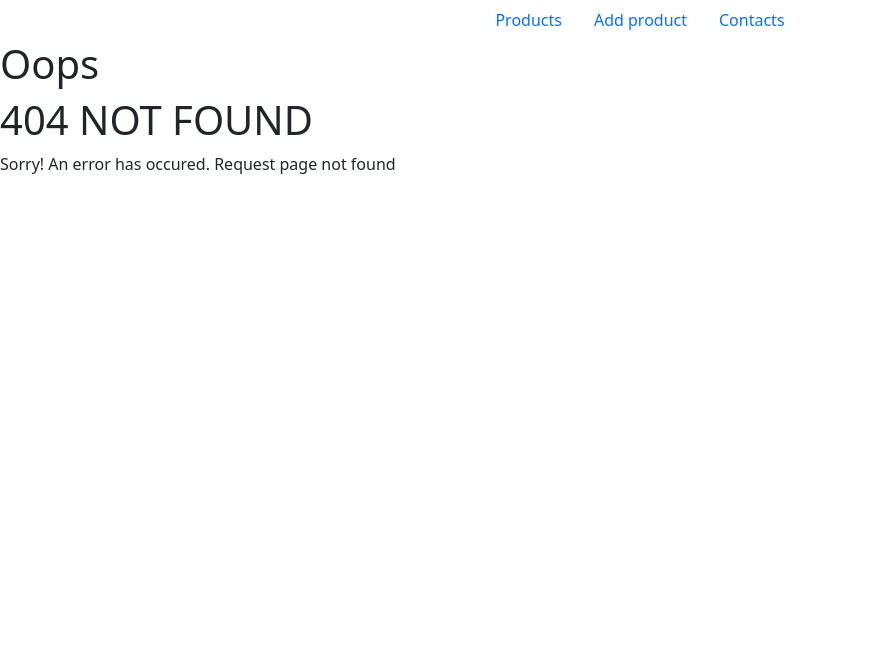
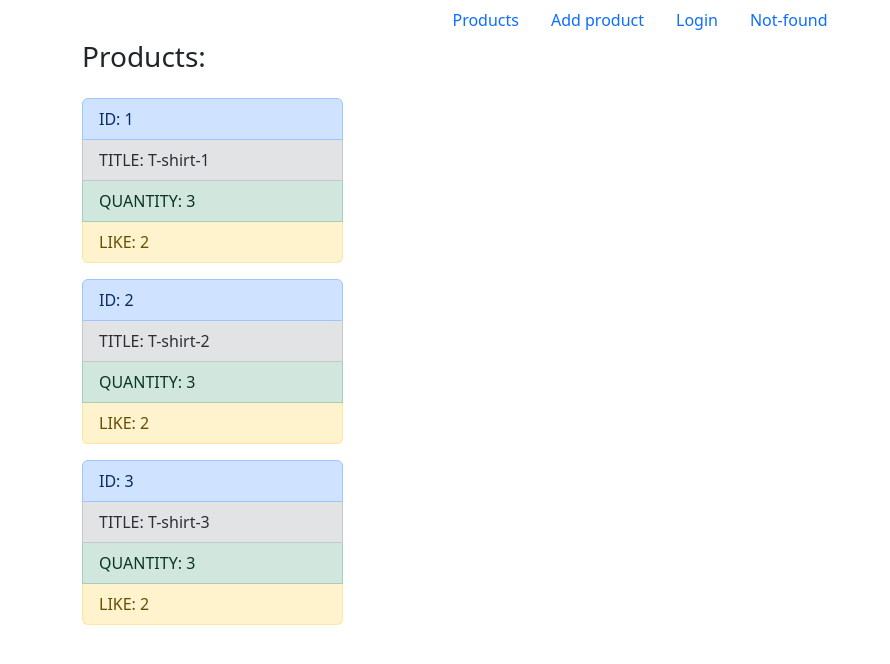
Before and after one commit to Mehelleb/forms-angular, an Angular app: page /home in a window 1280 px wide. Before the commit this address had no page. Shown: the top 664 px of the page, without its empty margins (0-890 px from the left). Built offline with nearby package versions, Linux system fonts and the light colour scheme.

Commit message:
création de aoo-routing.module.ts

```diff
--- a/src/app/add-product/add-product.component.html
+++ /dev/null
@@ -1 +0,0 @@
-<p>add-product works!</p>
--- /dev/null
+++ b/src/app/app-routing.module.ts
@@ -0,0 +1,26 @@
+import { Component, NgModule } from '@angular/core';
+import { CommonModule } from '@angular/common';
+import { RouterModule, Routes } from '@angular/router';
+import { ProductsComponent } from './products/products.component';
+import { FormComponent } from './form/form.component';
+import { FormProductComponent } from './form-product/form-product.component';
+import { HomeComponent } from './home/home.component';
+import { NotFoundComponent } from './not-found/not-found.component';
+
+const ROUTES: Routes=[
+  {path:"", component: HomeComponent},
+{path:"home", component: ProductsComponent},
+{path:"add", component: FormProductComponent},
+{path:"log", component: FormComponent},
+{path:"not", component: NotFoundComponent},
+];
+
+@NgModule({
+  declarations: [],
+  imports: [
+    CommonModule,
+    RouterModule.forRoot(ROUTES)
+  ],
+  exports: [RouterModule]
+})
+export class AppRoutingModule { }
--- a/src/app/app.component.html
+++ b/src/app/app.component.html
@@ -1,14 +1,18 @@
 <div>
 <ul class="nav justify-content-center">
     <li class="nav-item">
-      <a class="nav-link" routerLink="/products">Products</a>
+      <a class="nav-link" routerLink="/home">Products</a>
     </li>
     <li class="nav-item">
-      <a class="nav-link" routerLink="/form">Add product</a>
+      <a class="nav-link" routerLink="/add">Add product</a>
     </li>
     <li class="nav-item">
-      <a class="nav-link" routerLink="#">Contacts</a>
+      <a class="nav-link" routerLink="/log">Login</a>
+    </li>
+    <li class="nav-item">
+      <a class="nav-link" routerLink="/not">Not-found</a>
     </li>
   </ul>
-  <router-outlet></router-outlet>
+<router-outlet></router-outlet>
+
 </div>
--- a/src/app/app.module.ts
+++ b/src/app/app.module.ts
@@ -3,32 +3,27 @@ import { BrowserModule } from '@angular/platform-browser';
 
 import { AppComponent } from './app.component';
 import { FormsModule } from '@angular/forms';
+import { AppRoutingModule } from './app-routing.module';
 import { FormComponent } from './form/form.component';
 import { FormProductComponent } from './form-product/form-product.component';
-import { AddProductComponent } from './add-product/add-product.component';
-import { NotFoundComponent } from './not-found/not-found.component';
 import { ProductsComponent } from './products/products.component';
-import { RouterModule, Routes } from '@angular/router';
+import { HomeComponent } from './home/home.component';
 
-const ROUTES: Routes=[
-  {path:'products', component: ProductsComponent},
-  {path:'form', component: FormComponent},
-  {path:'**', component: NotFoundComponent},
-];
+
 
 @NgModule({
   declarations: [
     AppComponent,
     FormComponent,
     FormProductComponent,
-    AddProductComponent,
-    NotFoundComponent,
-    ProductsComponent
+    ProductsComponent,
+    HomeComponent
+
   ],
   imports: [
     BrowserModule,
     FormsModule,
-    RouterModule.forRoot(ROUTES)
+    AppRoutingModule
   ],
   providers: [],
   bootstrap: [AppComponent]
--- /dev/null
+++ b/src/app/home/home.component.html
@@ -0,0 +1,5 @@
+<div class="container d-flex justify-content-center align-items-center" style="height: 100vh;">
+    <div>
+        <h1 class="text-center">Bienvenue dans votre application</h1>
+    </div>
+</div>
--- a/src/app/not-found/not-found.component.html
+++ b/src/app/not-found/not-found.component.html
@@ -1,5 +1,5 @@
 <div>
     <h1>Oops</h1>
-    <h1>404 NOT FOUND</h1>
+    <h1 class="alert alert-danger">404 NOT FOUND</h1>
     <p>Sorry! An error has occured. Request page not found</p>
 </div>
--- a/src/app/products/products.component.html
+++ b/src/app/products/products.component.html
@@ -1 +1,13 @@
-<p>products works!</p>
+<div class="container">
+<h3>Products:</h3>
+<div class="row">
+    <div class="col-md-3">
+    <ul *ngFor="let p of product" class="list-group mt-3" >
+        <li class="list-group-item list-group-item-primary">ID: {{p.id}}</li>
+        <li class="list-group-item list-group-item-secondary">TITLE: {{p.title}}</li>
+        <li class="list-group-item list-group-item-success">QUANTITY: {{p.quantity}}</li>
+        <li class="list-group-item list-group-item-warning">LIKE: {{p.like}}</li>
+    </ul>
+    </div>
+</div>
+</div>
--- a/src/app/products/products.component.ts
+++ b/src/app/products/products.component.ts
@@ -1,10 +1,18 @@
-import { Component } from '@angular/core';
+import { Component, OnInit } from '@angular/core';
+import { Product } from 'src/model/Product';
 
 @Component({
   selector: 'app-products',
   templateUrl: './products.component.html',
   styleUrls: ['./products.component.css']
 })
-export class ProductsComponent {
-
+export class ProductsComponent implements OnInit{
+  product!:Product[]
+ngOnInit(): void {
+  this.product=[
+    {id:1, title:"T-shirt-1", quantity:3, like:2},
+    {id:2, title:"T-shirt-2", quantity:3, like:2},
+    {id:3, title:"T-shirt-3", quantity:3, like:2}
+  ];
 }
+}
```
Also changed, not shown: src/app/add-product/add-product.component.ts (deleted, +0 -10 lines), src/app/home/home.component.ts (added, +10 -0 lines), src/app/home/home.component.css (added), 2 other files (tests, documents, lock files or other folders).
